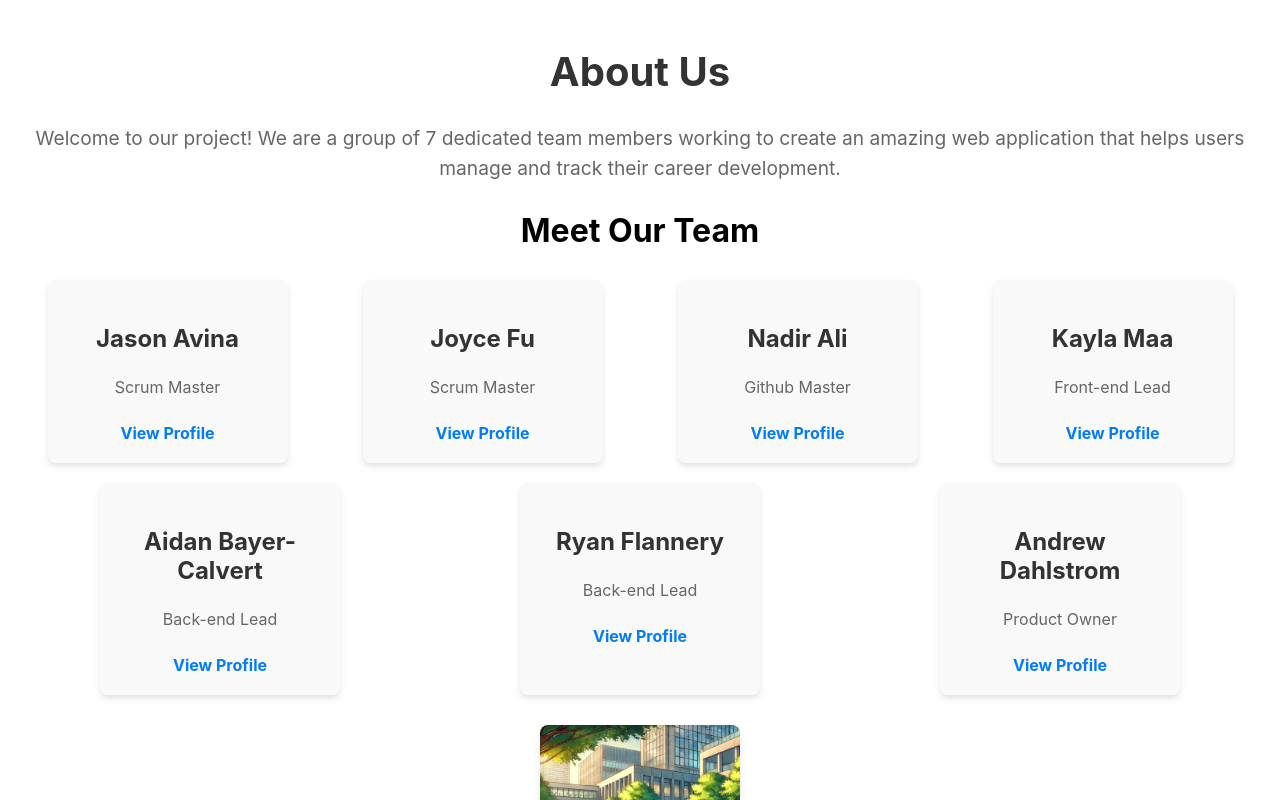
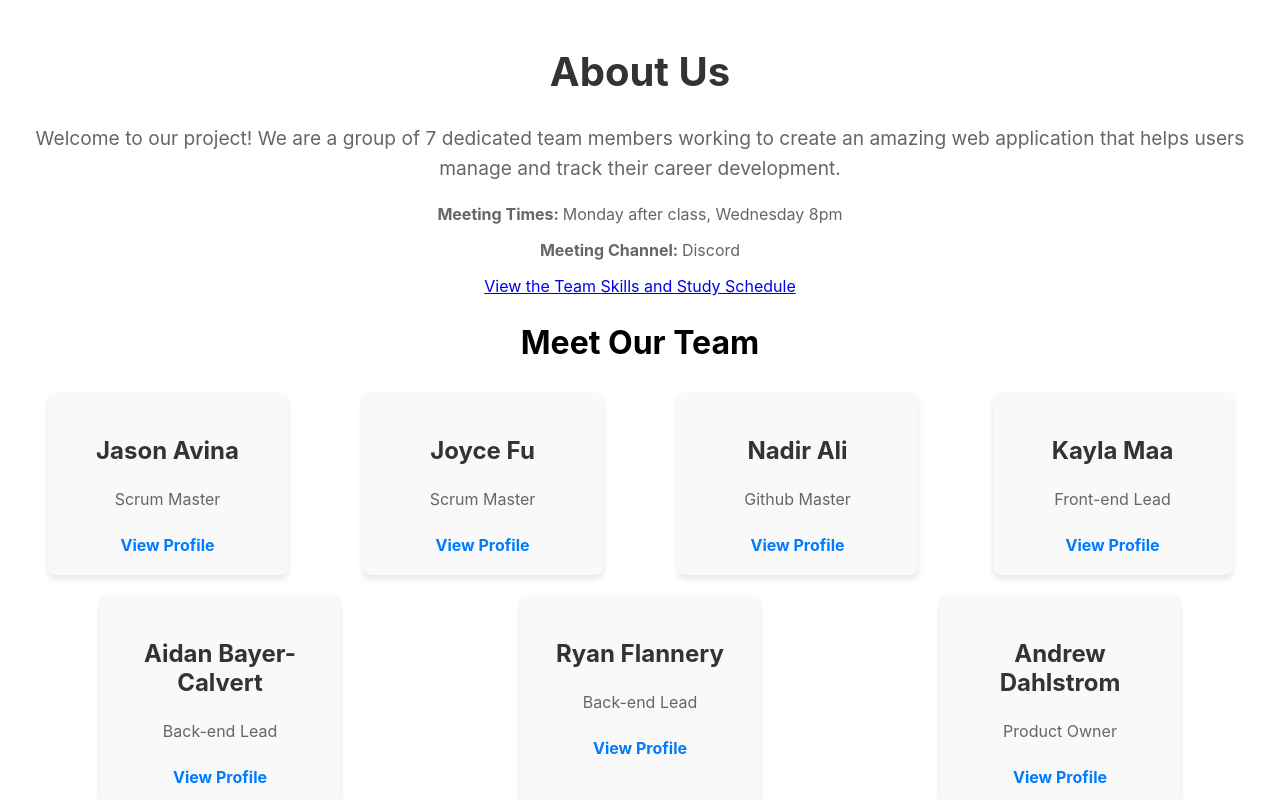
Before and after one commit to NadirAli17/CSC648-Project, a React (Create React App) app in the folder web/: page / in a window 1280 px wide. Shown: the top 800 px of the page. Built offline with nearby package versions, Linux system fonts and the light colour scheme.

Commit message:
added google doc to main about us page

```diff
--- a/web/src/AboutUs.jsx
+++ b/web/src/AboutUs.jsx
@@ -22,6 +22,12 @@ const AboutUs = () => {
         working to create an amazing web application that helps users manage and
         track their career development.
       </p>
+
+    <p><b>Meeting Times: </b>Monday after class, Wednesday 8pm</p>
+    <p><b>Meeting Channel: </b>Discord</p>
+    <p><a href="https://docs.google.com/document/d/1KCSDD8qNFlS1uTHWu4Y3orfyIT6Mm_eD91IicC1Htqw/edit?usp=sharing"
+      target="_blank">View the Team Skills and Study Schedule</a></p>
+
       <h2>Meet Our Team</h2>
       <div className="team-grid">
         {teamMembers.map((member, index) => (
```
